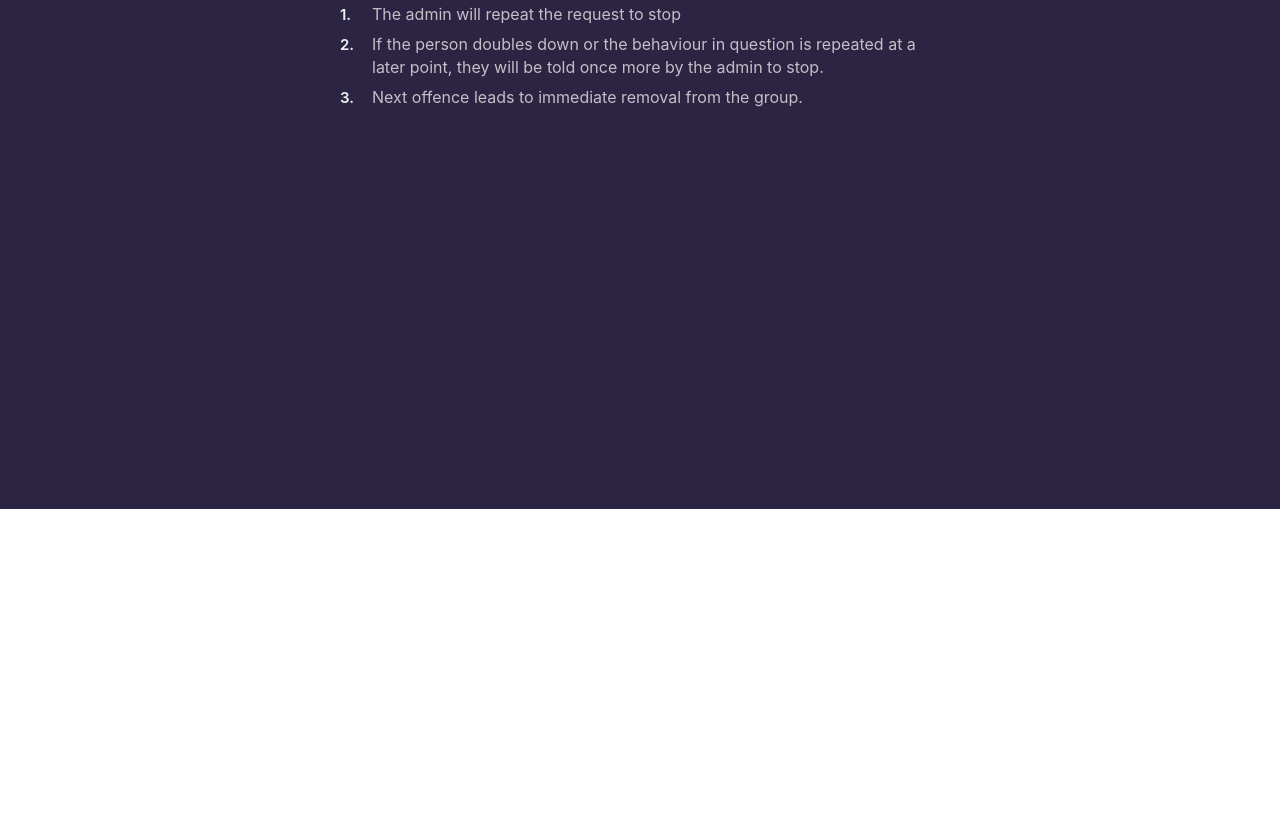
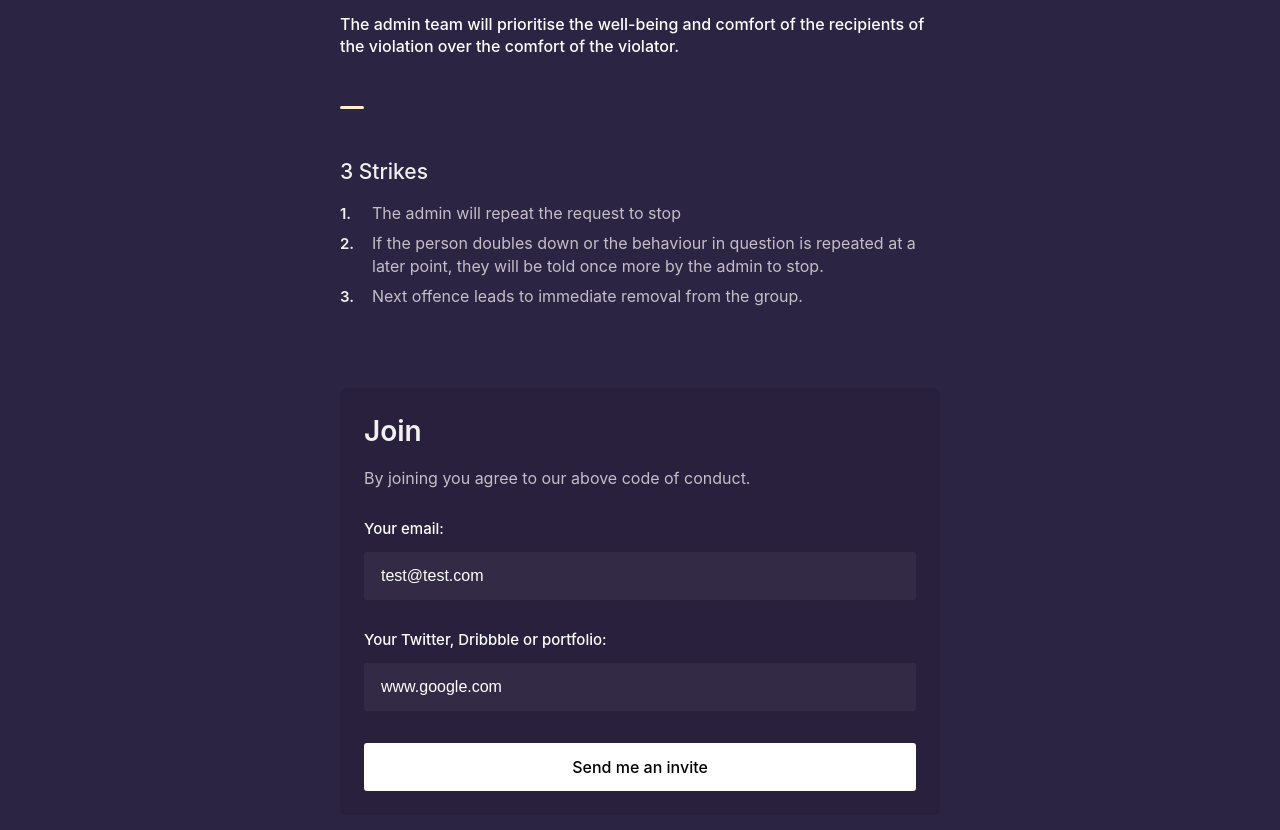
Before and after one commit to mattvagni/triangles-slack, a React app: page / in a window 1280 px wide. Shown: the part 1814-2644 px from the top of the page. Before the commit the page ends 2323 px from the top, so only its background shows below. Built offline with nearby package versions, Linux system fonts and the light colour scheme.

Commit message:
General UI components and setup for submit form.

```diff
--- a/src/web/App/index.js
+++ b/src/web/App/index.js
@@ -1,20 +1,54 @@
 import React, { Component } from 'react';
 
+import Button from '../Button';
+import Card from '../Card';
 import Divider from '../Divider';
 import Heading from '../Heading';
 import List from '../List';
 import Text from '../Text';
+import TextInput from '../TextInput';
 import logo from './images/logo.svg';
 import './reset.css';
 import './styles.css';
 
 class App extends Component {
+
+  constructor(props) {
+    super(props);
+    this.state = {
+      email: 'test@test.com',
+      link: 'www.google.com',
+      isSubmitting: false,
+    }
+
+    this.onSubmit = this.onSubmit.bind(this);
+    this.onFieldChange = this.onFieldChange.bind(this);
+  }
+
+  onSubmit(event) {
+    event.preventDefault();
+    this.setState({
+      isSubmitting: true,
+    });
+  }
+
+  onFieldChange(event) {
+    this.setState({
+      [event.currentTarget.name]: event.currentTarget.value,
+    });
+  }
+
   render() {
     return (
       <div className="app">
         <div className="app__content">
 
           <img src={logo} alt='' aria-hidden className="app__logo" />
+
+          <Heading level={1} isHero>Triangles</Heading>
+          <Text size="large">A Slack community for designers in and around London.</Text>
+
+          <Divider />
 
           <Heading level={1}>Code of Conduct</Heading>
           <Text><Text isBold isInline>TL;DR</Text> Respect each-other. Be kind. Have empathy.</Text>
@@ -70,6 +104,37 @@ class App extends Component {
               <Text isInline>Next offence leads to immediate removal from the group.</Text>
             ]}
           />
+
+          <Card className="app__form" isLoading={this.state.isSubmitting}>
+            <Heading level={1}>Join</Heading>
+            <Text>By joining you agree to our above code of conduct.</Text>
+
+            <form onSubmit={this.onSubmit}>
+              <TextInput
+                id="email"
+                name="email"
+                placeholder="e.g. susan.kare@gmail.com"
+                label="Your email:"
+                autoComplete="off"
+                required={true}
+                type="email"
+                value={this.state.email}
+                onChange={this.onFieldChange}
+              />
+              <TextInput
+                id="link"
+                name="link"
+                placeholder="e.g. www.dribbble.com/design-god"
+                label="Your Twitter, Dribbble or portfolio:"
+                autoComplete="off"
+                required={true}
+                value={this.state.link}
+                onChange={this.onFieldChange}
+              />
+              <Button disabled={this.state.isSubmitting}>Send me an invite</Button>
+            </form>
+
+          </Card>
         </div>
       </div>
     );
--- a/src/web/App/styles.css
+++ b/src/web/App/styles.css
@@ -24,3 +24,7 @@
 	height: 64px;
 	margin: 0 0 32px;
 }
+
+.app__form {
+	margin-top: 80px;
+}
--- /dev/null
+++ b/src/web/Button/index.js
@@ -0,0 +1,16 @@
+import React from 'react';
+import PropTypes from 'prop-types';
+
+import './styles.css';
+
+const Button = ({children, ...otherProps}) => (
+  <button className="button" type="submit" {...otherProps}>
+    {children}
+  </button>
+);
+
+Button.propTypes = {
+  children: PropTypes.node.isRequired,
+}
+
+export default Button;
--- /dev/null
+++ b/src/web/Button/styles.css
@@ -0,0 +1,32 @@
+.button {
+  padding: 0 16px;
+  height: 48px;
+  border-radius: 3px;
+  border: none;
+  -webkit-appearance: none;
+  border: none;
+  background: #FFF;
+  color: #000;
+  font-family: -apple-system, BlinkMacSystemFont, sans-serif;
+  font-size: 16px;
+  font-weight: 500;
+  display: block;
+  width: 100%;
+  cursor: pointer;
+  outline: none;
+}
+
+.button:focus,
+.button:hover,
+.button:active {
+  box-shadow: 0 0 0 3px rgba(255, 255, 255, 0.3);
+}
+
+.button:active {
+  transform: translate3d(0, 1px, 0);
+}
+
+.button:disabled {
+  background: rgba(255, 255, 255, 0.05);
+  color: #FFF;
+}
--- /dev/null
+++ b/src/web/Card/index.js
@@ -0,0 +1,26 @@
+import React from 'react';
+import PropTypes from 'prop-types';
+import classnames from 'classnames';
+
+import LoadingIndicator from '../LoadingIndicator';
+import './styles.css';
+
+const Card = (props) => (
+  <div className={classnames('card', props.isLoading && 'card--isLoading', props.className)}>
+    {props.children}
+    <div className={"card__loading-overlay"}>
+      <LoadingIndicator />
+    </div>
+  </div>
+);
+
+Card.propTypes = {
+  children: PropTypes.node.isRequired,
+  className: PropTypes.string,
+};
+
+Card.defaultProps = {
+  className: '',
+};
+
+export default Card;
--- /dev/null
+++ b/src/web/Card/styles.css
@@ -0,0 +1,27 @@
+.card {
+  background: rgba(0, 0, 0, 0.1);
+  padding: 24px;
+  border-radius: 6px;
+  position: relative;
+  overflow: hidden;
+}
+
+.card__loading-overlay {
+  position: absolute;
+  z-index: 99;
+  width: 100%;
+  height: 100%;
+  background: rgba(0, 0, 0, 0.4);
+  left: 0;
+  top: 100%;
+  display: flex;
+  justify-content: center;
+  align-items: center;
+  transition: opacity 200ms linear;
+  opacity: 0;
+}
+
+.card--isLoading .card__loading-overlay {
+  transform: translate3d(0, -100%, 0);
+  opacity: 1;
+}
--- a/src/web/Heading/index.js
+++ b/src/web/Heading/index.js
@@ -7,7 +7,9 @@ import './styles.css';
 function Heading(props) {
   const Element = `h${props.level}`;
   return (
-    <Element className={classnames('heading', `heading--h${props.level}`)}>
+    <Element className={classnames('heading', `heading--h${props.level}`, {
+      'heading--hero': props.isHero
+    })}>
       {props.children}
     </Element>
   )
@@ -16,6 +18,11 @@ function Heading(props) {
 Heading.propTypes = {
   level: PropTypes.oneOf([1,2,3]).isRequired,
   children: PropTypes.node.isRequired,
+  isHero: PropTypes.bool,
+};
+
+Heading.defaultProps = {
+  isHero: false,
 };
 
 export default Heading;
--- a/src/web/Heading/styles.css
+++ b/src/web/Heading/styles.css
@@ -11,7 +11,7 @@ ul + .heading {
 }
 
 .heading--h1 {
-  font-size: 32px;
+  font-size: 28px;
   font-weight: 600;
 }
 
@@ -24,3 +24,7 @@ ul + .heading {
   font-size: 17px;
   font-weight: 500;
 }
+
+.heading--hero {
+  font-size: 42px;
+}
--- /dev/null
+++ b/src/web/LoadingIndicator/index.js
@@ -0,0 +1,9 @@
+import React from 'react';
+
+import './styles.css';
+
+const LoadingIndicator = () => (
+  <div className="loading-indicator" />
+);
+
+export default LoadingIndicator;
--- /dev/null
+++ b/src/web/LoadingIndicator/styles.css
@@ -0,0 +1,28 @@
+.loading-indicator {
+  border-radius: 50%;
+  position: relative;
+  display: inline-block;
+  vertical-align: middle;
+  flex: none;
+  width: 16px;
+  height: 16px;
+}
+
+.loading-indicator::before {
+  content: '';
+  position: absolute;
+  top: 0;
+  left: 0;
+  width: 100%;
+  height: 100%;
+  border-radius: 50%;
+  border: 3px solid #634B97;
+  border-top-color: #FFF;
+  animation: loadingIndicator 0.5s linear infinite;
+}
+
+@keyframes loadingIndicator {
+  to {
+    transform: rotate(360deg);
+  }
+}
--- a/src/web/Text/index.js
+++ b/src/web/Text/index.js
@@ -6,8 +6,9 @@ import './styles.css';
 
 function Text(props) {
   const Element = props.isInline ? 'span' : 'p';
-  const classes = classnames('text', {
+  const classes = classnames('text', `text--${props.size}`, {
     'text--isInline': props.isInline,
+    'text--inheritColor': props.inheritColor,
   });
 
   return (
@@ -20,11 +21,15 @@ function Text(props) {
 Text.propTypes = {
   isInline: PropTypes.bool,
   isBold: PropTypes.bool,
+  inheritColor: PropTypes.bool,
+  size: PropTypes.oneOf(['medium', 'large']),
 }
 
 Text.defaultProps = {
   isInline: false,
   isBold: false,
+  inheritColor: false,
+  size: 'medium',
 };
 
 export default Text;
--- a/src/web/Text/styles.css
+++ b/src/web/Text/styles.css
@@ -1,8 +1,19 @@
 .text {
-	font-size: 16px;
   line-height: 1.4;
   margin: 16px 0;
   color: #C6BEC7;
+}
+
+.text--large {
+  font-size: 22px;
+}
+
+.text--medium {
+  font-size: 16px;
+}
+
+.text--inheritColor {
+  color: inherit;
 }
 
 .text strong {
--- /dev/null
+++ b/src/web/TextInput/index.js
@@ -0,0 +1,34 @@
+import React from 'react';
+import PropTypes from 'prop-types';
+
+import './styles.css';
+
+const TextInput = ({ id, name, label, placeholder, type, ...otherProps }) => (
+  <fieldset className="text-input">
+    <label className="text-input__label" htmlFor={id}>
+      {label}
+    </label>
+    <input
+      className="text-input__input"
+      type={type}
+      placeholder={placeholder}
+      id={id}
+      name={name}
+      {...otherProps}
+    />
+  </fieldset>
+)
+
+TextInput.propTypes = {
+  id: PropTypes.string.isRequired,
+  name: PropTypes.string.isRequired,
+  label: PropTypes.string.isRequired,
+  placeholder: PropTypes.string.isRequired,
+  type: PropTypes.oneOf(['email', 'text']),
+};
+
+TextInput.defaultProps = {
+  type: 'text',
+}
+
+export default TextInput;
--- /dev/null
+++ b/src/web/TextInput/styles.css
@@ -0,0 +1,40 @@
+.text-input {
+  margin: 32px 0;
+
+}
+
+.text-input__label {
+  margin-bottom: 16px;
+  display: block;
+  width: 100%;
+  cursor: pointer;
+  color: #FFF;
+  font-size: 15px;
+  font-weight: 500;
+}
+
+.text-input__input {
+  height: 48px;
+  padding: 0 16px;
+  font-size: 16px;
+  color: #FFF;
+  border-radius: 3px;
+  box-sizing: border-box;
+  border: none;
+  background: none;
+  --webkit-appearance: none;
+  border: 1px solid transparent;
+  display: block;
+  width: 100%;
+  outline: none;
+  background: rgba(255, 255, 255, 0.05)
+}
+
+.text-input__input:focus {
+  border-color: #FFF;
+}
+
+.text-input__input::placeholder {
+  font-size: 15px;
+  color: rgba(255, 255, 255, 0.6);
+}
```
